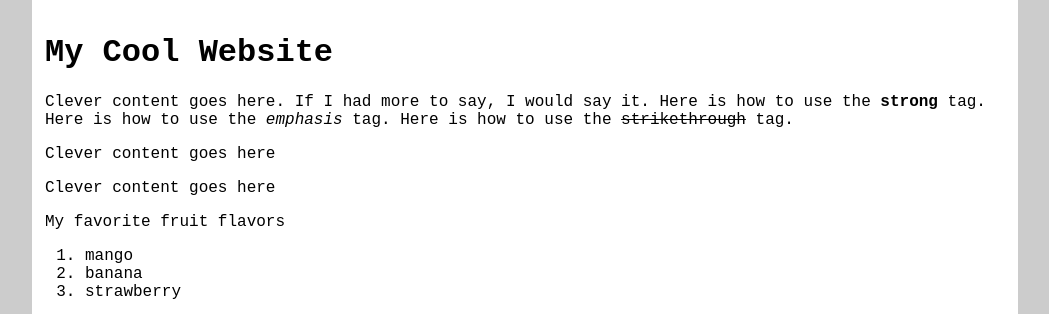
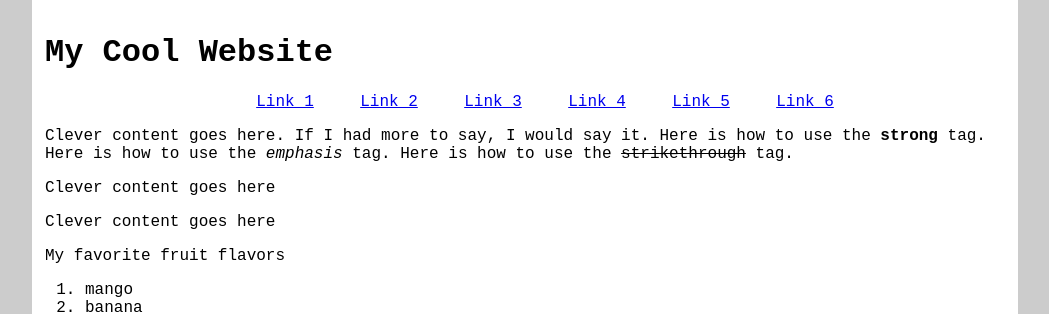
Before and after one commit to SemharGezai/Stylin-with-csswn21-12, a plain HTML site: page index.html in a window 1280 px wide. Shown: the top 314 px of the page, without its empty margins (115-1164 px from the left). Drawn offline with Linux system fonts and the light colour scheme.

Commit message:
adds nav

```diff
--- a/index.html
+++ b/index.html
@@ -2,6 +2,8 @@
 <html>
   <head>
     <title>My Cool Website</title>
+    <meta name="viewport" content="width=device-width, initial-scale=1" />
+    <meta name="robots" content="noindex, nofollow" />
       <style>
         body{
             font-family: 'Courier New';
@@ -10,10 +12,32 @@
             background-color: #ffffff;
             margin: auto;
             padding: 1%;
+
+
         }
+
         html{
             background-color: #ccc;
         }
+
+
+        nav{
+            text-align:center; /* centers the nav */
+        }
+
+        nav ul{
+            list-style:none; /* removes the bullets */
+        }
+        nav ul li{
+            display:inline-block; /* makes horizontal, but able to declare margins */
+            margin:0 2%; /* margin left-right, gets smaller as necessary */
+        }
+        nav a:hover{
+            text-decoration: none;
+        }
+
+
+
         footer{
             text-align: center;
             clear: both;
@@ -21,7 +45,20 @@
       </style>
   </head>
   <body>
+  <header>
     <h1>My Cool Website</h1>
+    <!-- nav goes here -->
+    <nav>
+			<ul>
+				<li><a href="#">Link 1</a></li>
+				<li><a href="#">Link 2</a></li>
+				<li><a href="#">Link 3</a></li>
+				<li><a href="#">Link 4</a></li>
+				<li><a href="#">Link 5</a></li>
+				<li><a href="#">Link 6</a></li>
+			</ul>
+		</nav>
+  </header>
    <p>Clever content goes here. If I had more to say, I would say it. Here is how to use the <strong>strong</strong> tag. Here is how to use the <em>emphasis</em> tag. Here is how to use the <strike>strikethrough</strike> tag.</p>
     <p>Clever content goes here</p>
     <p>Clever content goes here</p>
```
Lines whose indentation alone changed are shown as unchanged.
